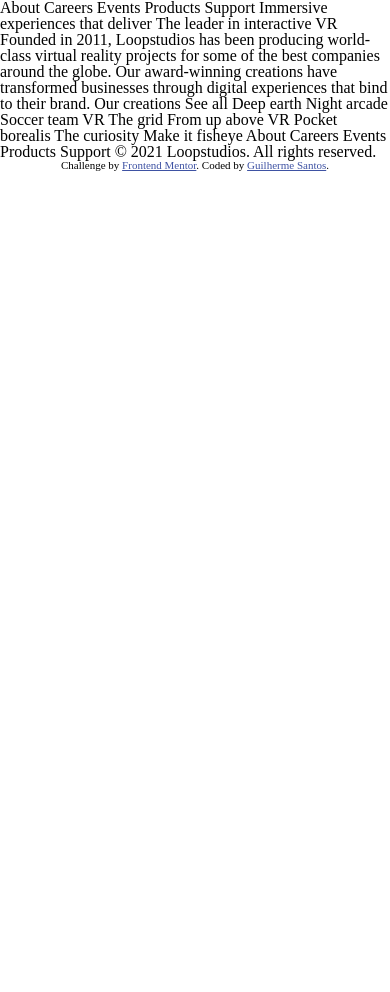
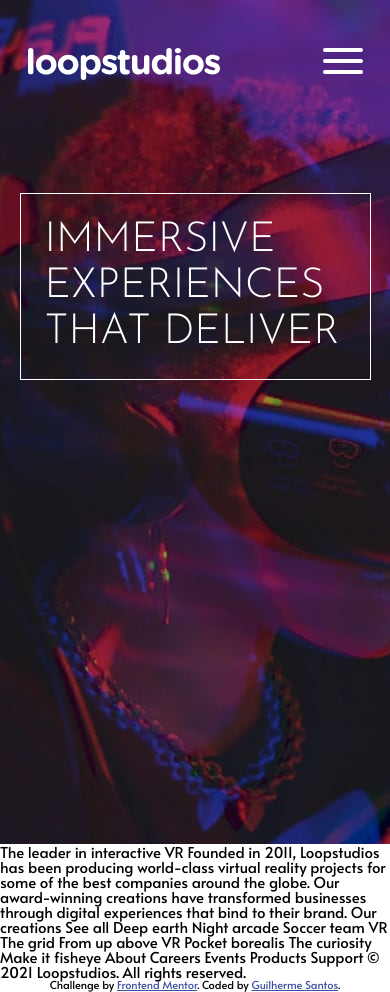
Before and after one commit to guisantosfr/Loopstudios-landing-page, a plain HTML site: page index.html in a window 390 px wide. Before the commit the page ends 844 px from the top, so only its background shows below. Drawn offline with Linux system fonts and the light colour scheme.

Commit message:
Mobile header

```diff
--- a/index.html
+++ b/index.html
@@ -5,7 +5,7 @@
   <meta charset="UTF-8">
   <meta name="viewport" content="width=device-width, initial-scale=1.0">
   <link rel="icon" type="image/png" sizes="32x32" href="./images/favicon-32x32.png">
-  <title>Frontend Mentor | Loopstudios landing page</title>
+  <title>Loopstudios landing page</title>
   <meta name="description" content="Front-end challenge from frontendmentor.io">
 
   <link rel="preconnect" href="https://fonts.googleapis.com">
@@ -18,14 +18,33 @@
 </head>
 
 <body>
-  <!--SOCIAL ICONS: FONT AWESOME, ICOMOON Or IONICONS-->
-  About
-  Careers
-  Events
-  Products
-  Support
+  <header class="header">
+    <div class="container">
+      <nav class="header__nav">
+        <a href="#">
+          <img src="./images/logo.svg" alt="Loopstudios logo">
+        </a>
 
-  Immersive experiences that deliver
+        <span class="header__hamburger">
+          <div></div>
+          <div></div>
+          <div></div>
+        </span>
+
+        <ul class="header__links">
+          <li>About</li>
+          <li>Carrers</li>
+          <li>Events</li>
+          <li>Products</li>
+          <li>Support</li>
+        </ul>
+      </nav>
+
+      <div class="header__title">
+        <h1>Immersive experiences that deliver</h1>
+      </div>
+    </div>
+  </header>
 
   The leader in interactive VR
 
--- a/scss/_globals.scss
+++ b/scss/_globals.scss
@@ -1,8 +1,16 @@
 body {
   font-size: 15px;
+  font-family: 'Alata', sans-serif;
+}
+
+.container {
+  width: 90%;
+  margin: 0 auto;
+}
+
+h1 {
+  font-family: 'Josefin Sans', sans-serif;
 }
 
 /*
-font-family: 'Alata', sans-serif;
-font-family: 'Josefin Sans', sans-serif;
 */
--- /dev/null
+++ b/scss/_header.scss
@@ -0,0 +1,45 @@
+.header {
+  background-image: url('../images/mobile/image-hero.jpg');
+  height: 100vh;
+
+  &__nav {
+    padding: 3rem .5rem;
+
+    display: flex;
+    justify-content: space-between;
+  }
+
+  &__hamburger {
+    display: block;
+    width: 40px;
+
+    div {
+      width: 100%;
+      height: 4px;
+      border-radius: 5px;
+      background: $white;
+
+      &:not(:first-child) {
+        margin-top: 7px;
+      }
+    }
+  }
+
+  &__links {
+    /* HIDE FOR MOBILE */
+    display: none;
+  }
+
+  &__title {
+    color: $white;
+    border: 1px solid $white;
+    padding: 1.5rem;
+    margin-top: 4rem;
+
+    h1 {
+      font-size: 2.6rem;
+      text-transform: uppercase;
+      line-height: 1.1;
+    }
+  }
+}
--- a/scss/style.scss
+++ b/scss/style.scss
@@ -1,2 +1,6 @@
 @import 'variables';
+@import 'globals';
+@import 'header';
+
+
 @import 'footer';
```
Also changed, not shown: css/style.css, 1 other file.
